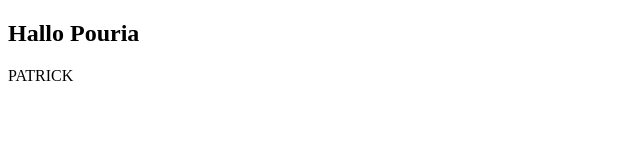
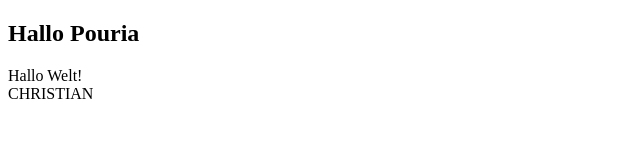
Before and after one commit to hco/reactdays-workshop-2021-03, a React (Create React App) app: page / in a window 1280 px wide. Shown: the top 160 px of the page, without its empty margins (0-640 px from the left). Built offline with nearby package versions, Linux system fonts and the light colour scheme.

Commit message:
Revert "Partial"
This reverts commit 215f952a8f581af9b1b3f8b3b7c8a6e5b3b44df5.

```diff
--- a/src/App.tsx
+++ b/src/App.tsx
@@ -8,7 +8,10 @@ function App() {
       <h2>Hallo Pouria</h2>
       <MessageView
         message={{
-          author: "Patrick",
+          author: "Christian",
+          date: 1234,
+          message: "Hallo Welt!",
+          id: "asdjidasidjsais",
         }}
       />
     </>
--- a/src/component/MessageView.tsx
+++ b/src/component/MessageView.tsx
@@ -2,14 +2,14 @@ import React from "react";
 import { Message } from "../domain/Message";
 
 interface Props {
-  message: Partial<Message>;
+  message: Message;
 }
 
 export const MessageView: React.FunctionComponent<Props> = ({ message }) => {
   return (
     <article>
       {message.message}
-      <footer>{message.author?.toUpperCase()}</footer>
+      <footer>{message.author.toUpperCase()}</footer>
     </article>
   );
 };
```
